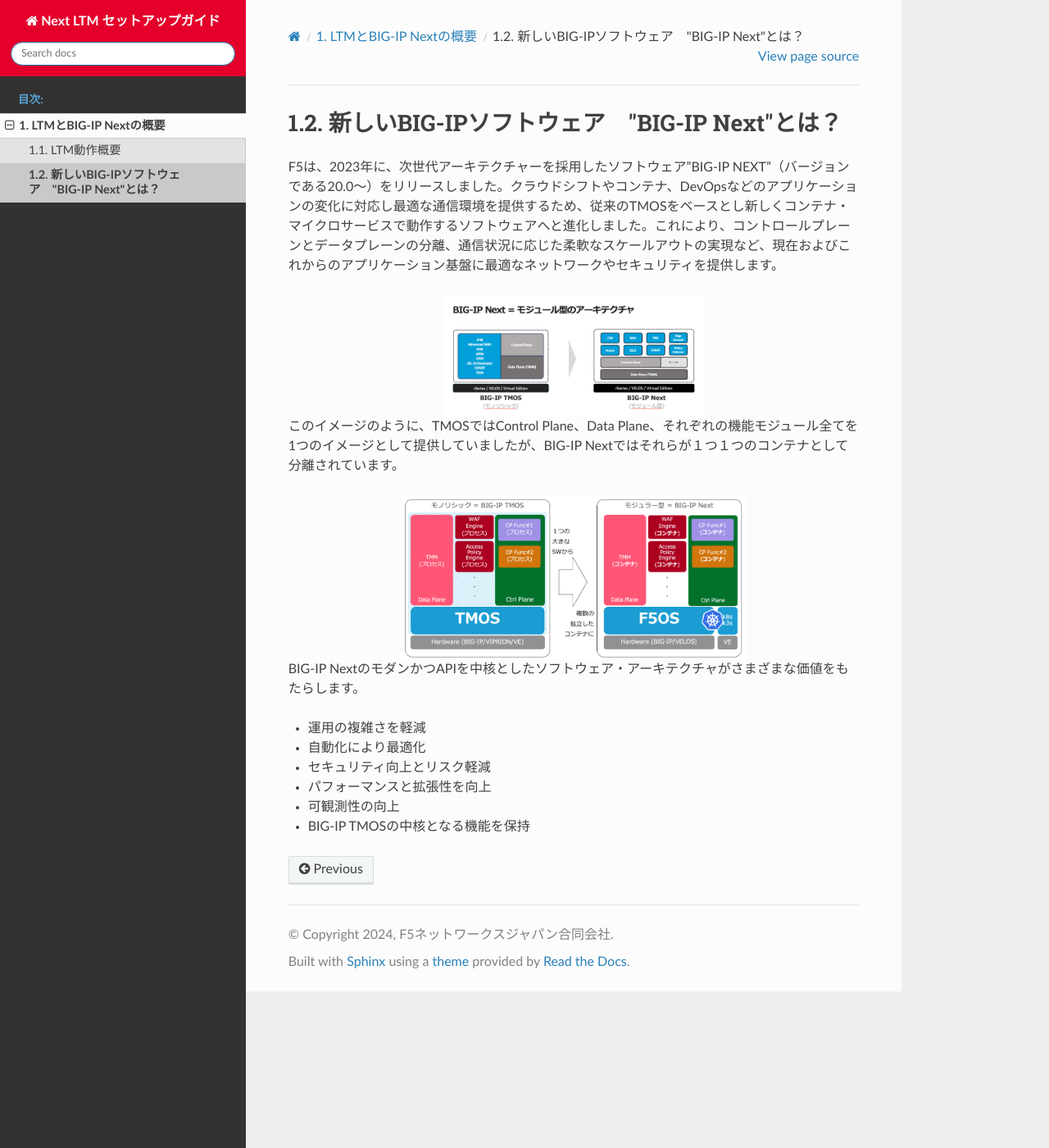
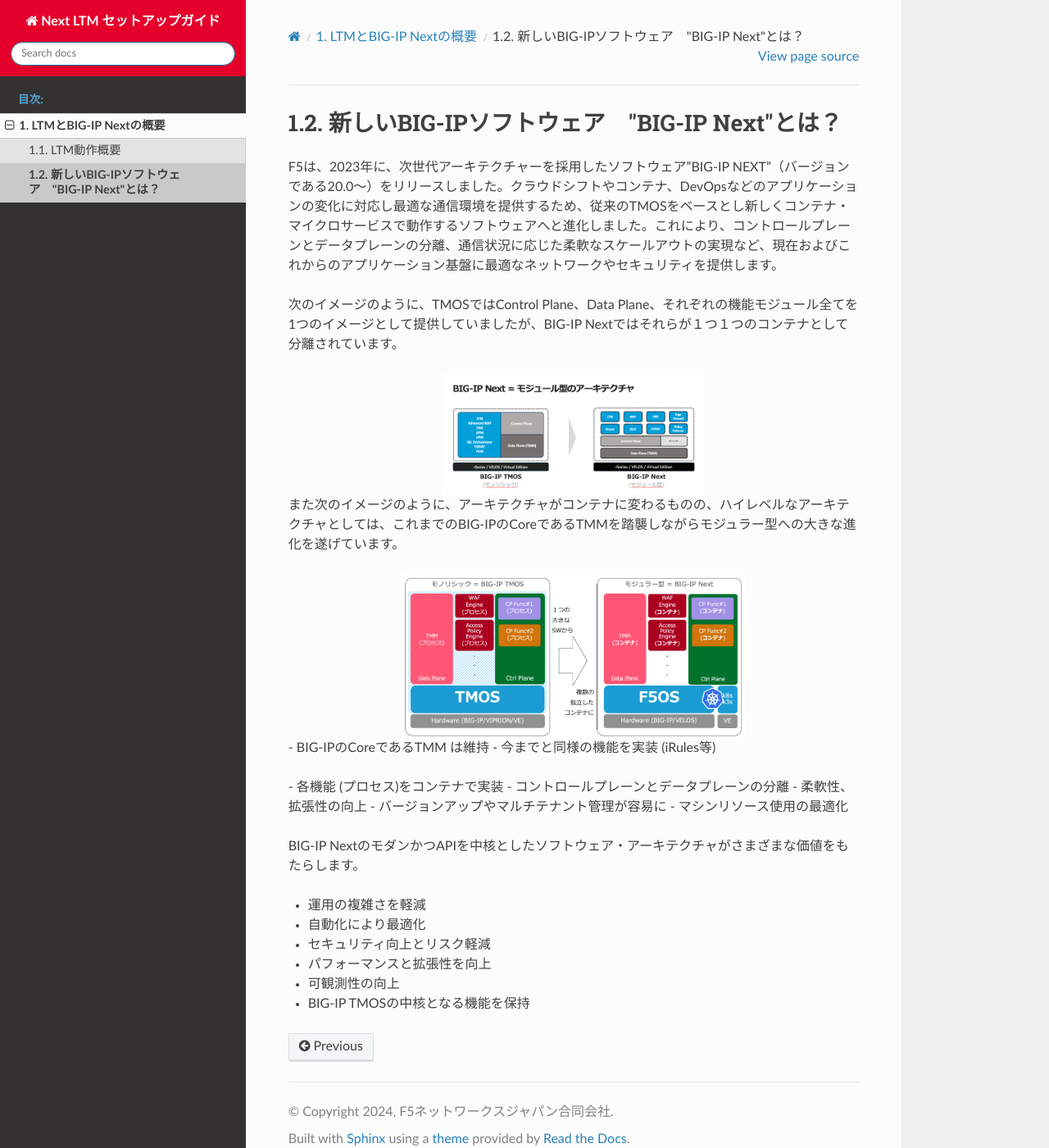
Before and after one commit to BeF5/f5j-easy-setup-next-ltm, a Sphinx documentation site: the page built from docs/content01/module02/module02.rst, in a window 1280 px wide and 1400 px high. Shown: the whole window at 82% size. Built offline with Sphinx 7.4.7 and the Read the Docs theme 2.0.0, drawn with Linux system fonts in a browser that asks for light colours.

Commit message:
Update module02.rst

```diff
--- a/docs/content01/module02/module02.rst
+++ b/docs/content01/module02/module02.rst
@@ -2,6 +2,9 @@
 ======================================
 
 F5は、2023年に、次世代アーキテクチャーを採用したソフトウェア”BIG-IP NEXT”（バージョンである20.0〜）をリリースしました。クラウドシフトやコンテナ、DevOpsなどのアプリケーションの変化に対応し最適な通信環境を提供するため、従来のTMOSをベースとし新しくコンテナ・マイクロサービスで動作するソフトウェアへと進化しました。これにより、コントロールプレーンとデータプレーンの分離、通信状況に応じた柔軟なスケールアウトの実現など、現在およびこれからのアプリケーション基盤に最適なネットワークやセキュリティを提供します。
+
+
+次のイメージのように、TMOSではControl Plane、Data Plane、それぞれの機能モジュール全てを1つのイメージとして提供していましたが、BIG-IP Nextではそれらが１つ１つのコンテナとして分離されています。
 
 
 .. figure:: images/c1-m2-1.png
@@ -9,11 +12,20 @@ F5は、2023年に、次世代アーキテクチャーを採用したソフト
    :align: center
 
 
-このイメージのように、TMOSではControl Plane、Data Plane、それぞれの機能モジュール全てを1つのイメージとして提供していましたが、BIG-IP Nextではそれらが１つ１つのコンテナとして分離されています。
+また次のイメージのように、アーキテクチャがコンテナに変わるものの、ハイレベルなアーキテクチャとしては、これまでのBIG-IPのCoreであるTMMを踏襲しながらモジュラー型への大きな進化を遂げています。
 
 .. figure:: images/c1-m2-2.png
    :scale: 20%
    :align: center
+
+| - BIG-IPのCoreであるTMM は維持
+    - 今までと同様の機能を実装 (iRules等)
+
+| - 各機能 (プロセス)をコンテナで実装
+    - コントロールプレーンとデータプレーンの分離
+    - 柔軟性、拡張性の向上
+    - バージョンアップやマルチテナント管理が容易に
+    - マシンリソース使用の最適化
 
 BIG-IP NextのモダンかつAPIを中核としたソフトウェア・アーキテクチャがさまざまな価値をもたらします。
 
```
